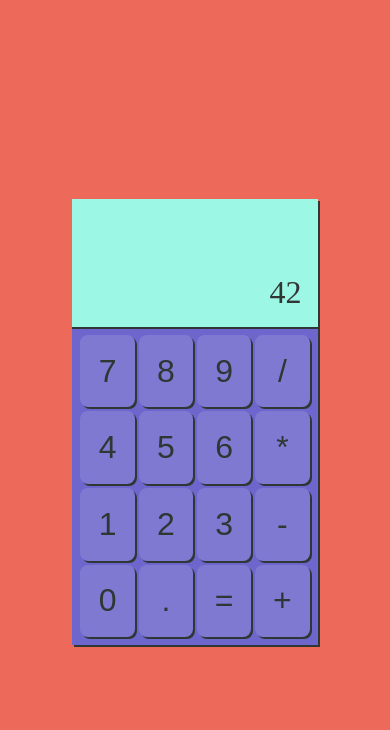
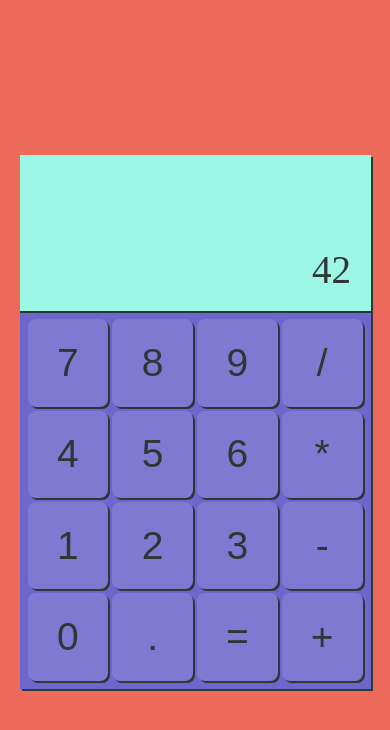
Before and after one commit to pointlessrapunzel/theodinproject-projects, a plain HTML site: page foundations/calculator/index.html in a window 390 px wide. Drawn offline with Linux system fonts and the light colour scheme.

Commit message:
calc: improve responsiveness, change classnames to ids for unique UI elements

```diff
--- a/foundations/calculator/index.css
+++ b/foundations/calculator/index.css
@@ -26,10 +26,11 @@ body {
 }
 
 #calculator {
-  font-size: 2rem;
+  font-size: clamp(1rem, 10vw, 2.5rem);
   color: var(--clr-black);
   background-color: var(--clr-dark-violet);
   box-shadow: var(--box-shadow);
+  width: min(90%, 20ch);
 }
 
 #calculator > *::selection {
@@ -37,7 +38,7 @@ body {
   color: snow;
 }
 
-.display {
+#display {
   display: flex;
   align-items: end;
   justify-content: end;
@@ -47,7 +48,7 @@ body {
   box-shadow: 0 2px var(--clr-black);
 }
 
-.numpad {
+#numpad {
   display: grid;
   grid-template-columns: repeat(4, 1fr);
   grid-template-rows: repeat(4, 1fr);
@@ -55,7 +56,7 @@ body {
   padding: 0.5rem;
 }
 
-.numpad button {
+#numpad button {
   cursor: pointer;
   font-size: inherit;
   padding: 1ch;
@@ -66,12 +67,12 @@ body {
   box-shadow: var(--box-shadow);
 }
 
-.numpad button:focus-visible {
+#numpad button:focus-visible {
   outline: 2px solid #ed6a5a;
 }
 
-.numpad button:active,
-.numpad button.pressed {
+#numpad button:active,
+#numpad button.pressed {
   box-shadow: none;
   transform: translate3d(2px, 2px, 0);
 }
--- a/foundations/calculator/index.html
+++ b/foundations/calculator/index.html
@@ -10,10 +10,10 @@
   </head>
   <body>
     <form action="#" id="calculator">
-      <div class="display">
-        <div class="current-num">42</div>
+      <div id="display">
+        <div id="current-num">42</div>
       </div>
-      <div class="numpad">
+      <div id="numpad">
         <button type="button" data-key="7">7</button>
         <button type="button" data-key="8">8</button>
         <button type="button" data-key="9">9</button>
```
